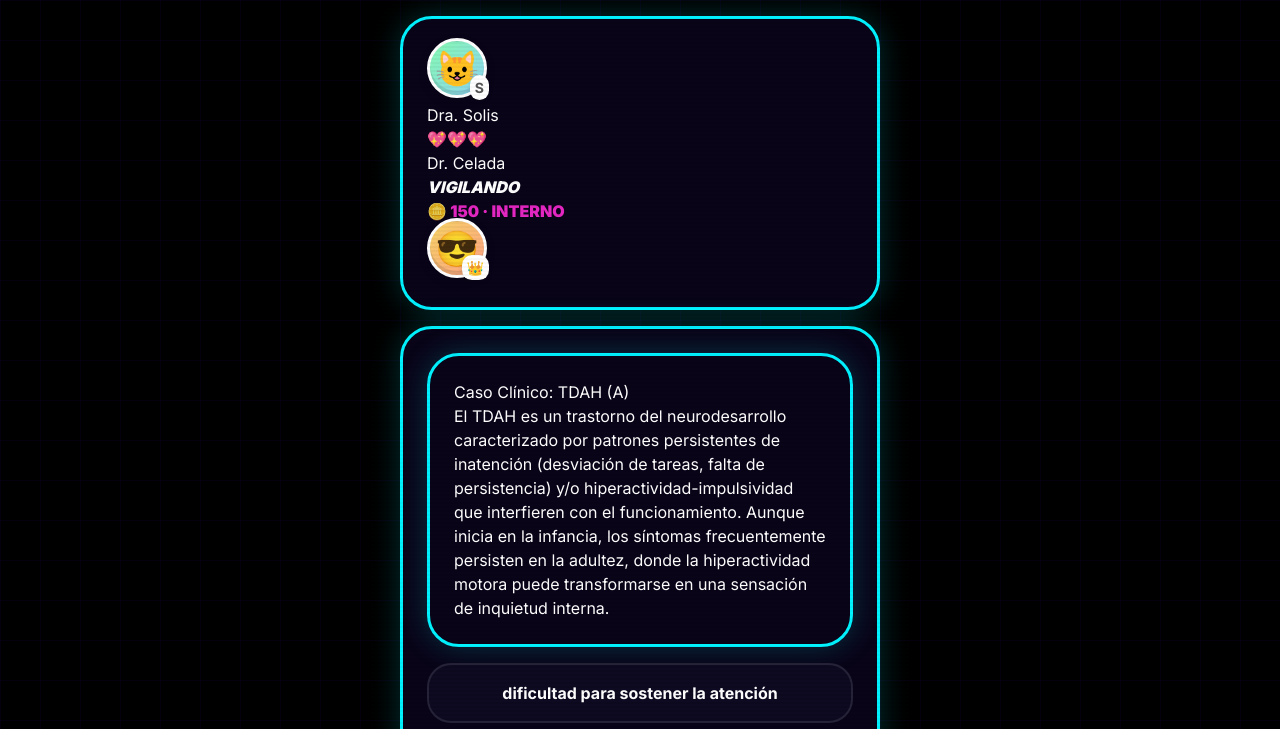
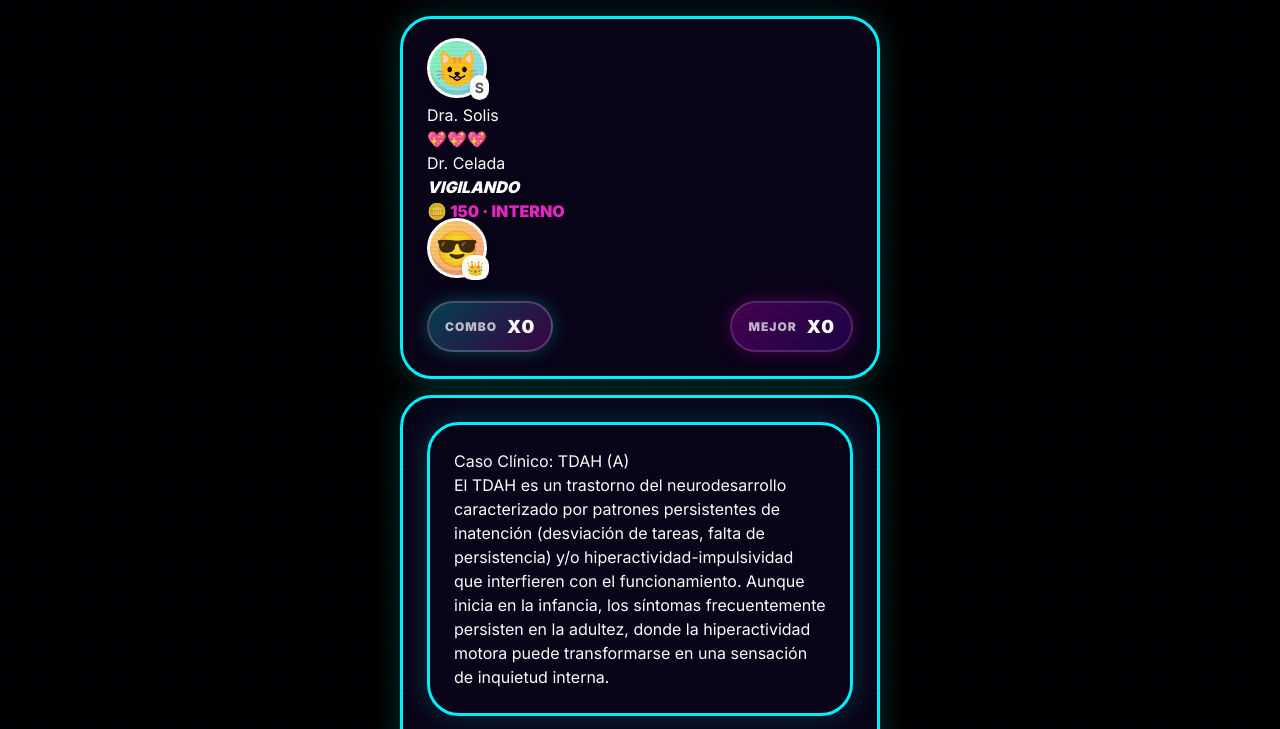
Before and after one commit to pataforista/casos-lasalle, a plain HTML site: page index.html in a window 1280 px wide. Both pictures are taken after a click on the button "INICIAR TURNO". Shown: the top 729 px of the page. Drawn offline with nearby package versions, Linux system fonts and the light colour scheme.

Commit message:
estetoca y adictivo

```diff
--- a/assets/styles.css
+++ b/assets/styles.css
@@ -85,6 +85,44 @@ body {
   border-radius: 32px;
   padding: 24px;
   margin-bottom: 16px;
+}
+
+.hudMeta {
+  margin-top: 18px;
+  display: flex;
+  gap: 12px;
+  justify-content: space-between;
+  flex-wrap: wrap;
+}
+
+.combo-chip {
+  display: flex;
+  align-items: center;
+  gap: 10px;
+  padding: 10px 16px;
+  border-radius: 999px;
+  border: 2px solid rgba(255, 255, 255, 0.2);
+  background: linear-gradient(135deg, rgba(0, 243, 255, 0.25), rgba(255, 0, 255, 0.2));
+  box-shadow: 0 0 18px rgba(0, 243, 255, 0.25);
+  text-transform: uppercase;
+  font-weight: 800;
+  letter-spacing: 1px;
+}
+
+.combo-chip--alt {
+  border-color: rgba(255, 255, 255, 0.15);
+  background: linear-gradient(135deg, rgba(255, 0, 255, 0.25), rgba(112, 0, 255, 0.2));
+  box-shadow: 0 0 18px rgba(255, 0, 255, 0.25);
+}
+
+.combo-label {
+  font-size: 12px;
+  color: rgba(255, 255, 255, 0.7);
+}
+
+.combo-value {
+  font-size: 18px;
+  color: #fff;
 }
 
 .btn-action {
--- a/js/game.js
+++ b/js/game.js
@@ -46,7 +46,9 @@ const Game = (() => {
     current: null,
     resident: "Aguilar",
     casesReady: false,
-    useGenerator: false
+    useGenerator: false,
+    streak: 0,
+    maxStreak: 0
   };
 
   const $ = (sel) => document.querySelector(sel);
@@ -125,6 +127,8 @@ const Game = (() => {
 
   async function startTurn(){
     state.lives = GAME_CONFIG.maxLives;
+    state.streak = 0;
+    state.maxStreak = 0;
     await ensureCasesLoaded();
     await nextCase();
   }
@@ -136,6 +140,7 @@ const Game = (() => {
     const hearts = "💖".repeat(state.lives);
     const bossMood = state.lives <= 1 ? "angry" : "normal";
     const resMood = "normal";
+    const streakLabel = state.streak >= 3 ? "RACHA" : "COMBO";
 
     hud.innerHTML = `
       <div class="miami-card">
@@ -159,6 +164,16 @@ const Game = (() => {
               <div style="color:rgba(255,43,214,.9);font-weight:900;">🪙 ${Economy.getCoins()} · ${escapeHtml(Economy.getRank())}</div>
             </div>
             <div class="avatar" id="bossBox">${Avatars.boss(bossMood)}</div>
+          </div>
+        </div>
+        <div class="hudMeta">
+          <div class="combo-chip">
+            <span class="combo-label">${streakLabel}</span>
+            <span class="combo-value">x${state.streak}</span>
+          </div>
+          <div class="combo-chip combo-chip--alt">
+            <span class="combo-label">MEJOR</span>
+            <span class="combo-value">x${state.maxStreak}</span>
           </div>
         </div>
       </div>
@@ -285,12 +300,16 @@ const Game = (() => {
 
     if (ok) {
       btn.classList.add("correct");
-      Economy.add(25, 50);
+      state.streak += 1;
+      state.maxStreak = Math.max(state.maxStreak, state.streak);
+      const bonus = Math.min(75, state.streak * 5);
+      Economy.add(25 + bonus, 50);
       const resBox = $("#resBox");
       if (resBox) resBox.innerHTML = Avatars.resident(state.resident, "happy");
     } else {
       btn.classList.add("incorrect");
       state.lives -= 1;
+      state.streak = 0;
       const resBox = $("#resBox");
       if (resBox) resBox.innerHTML = Avatars.resident(state.resident, "shock");
       const bossBox = $("#bossBox");
```
